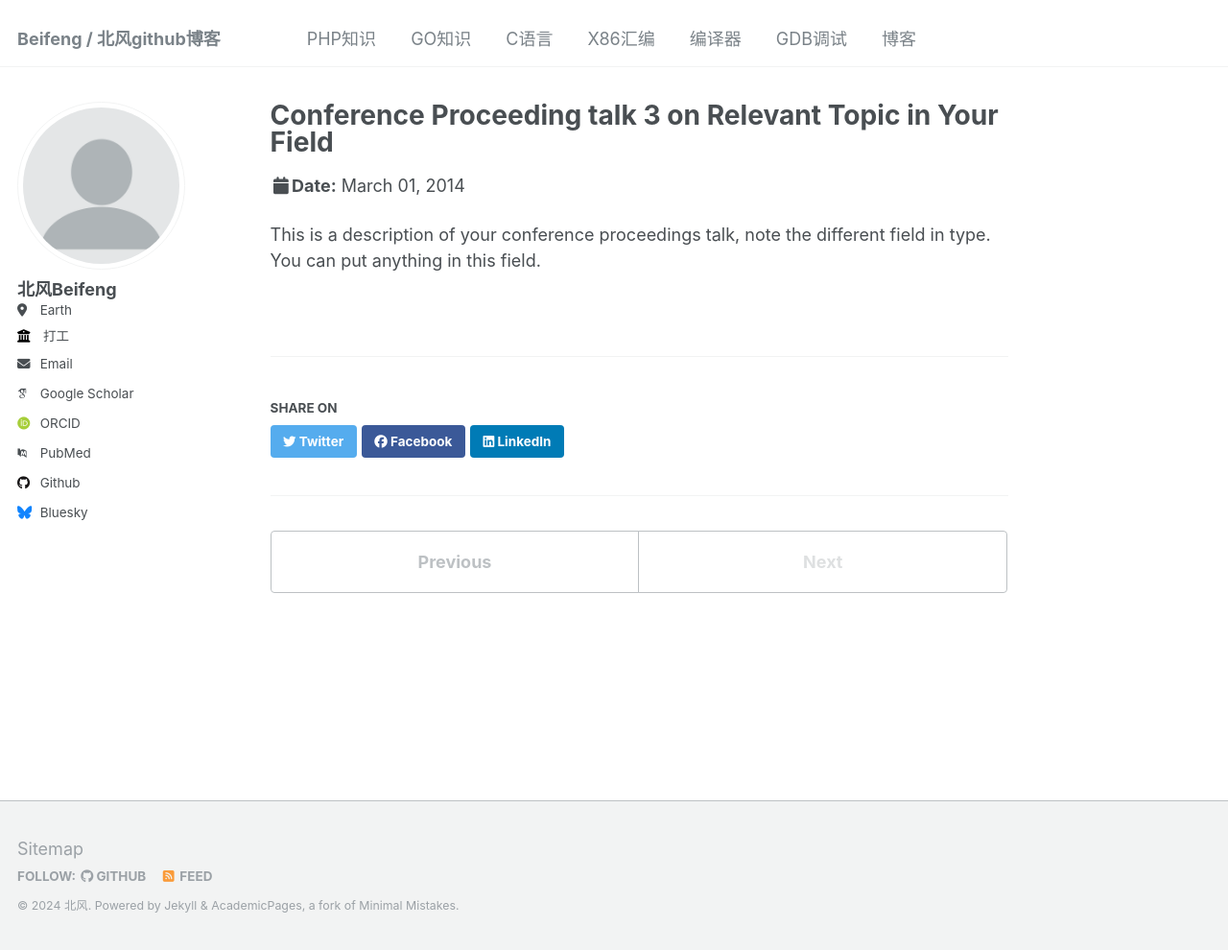
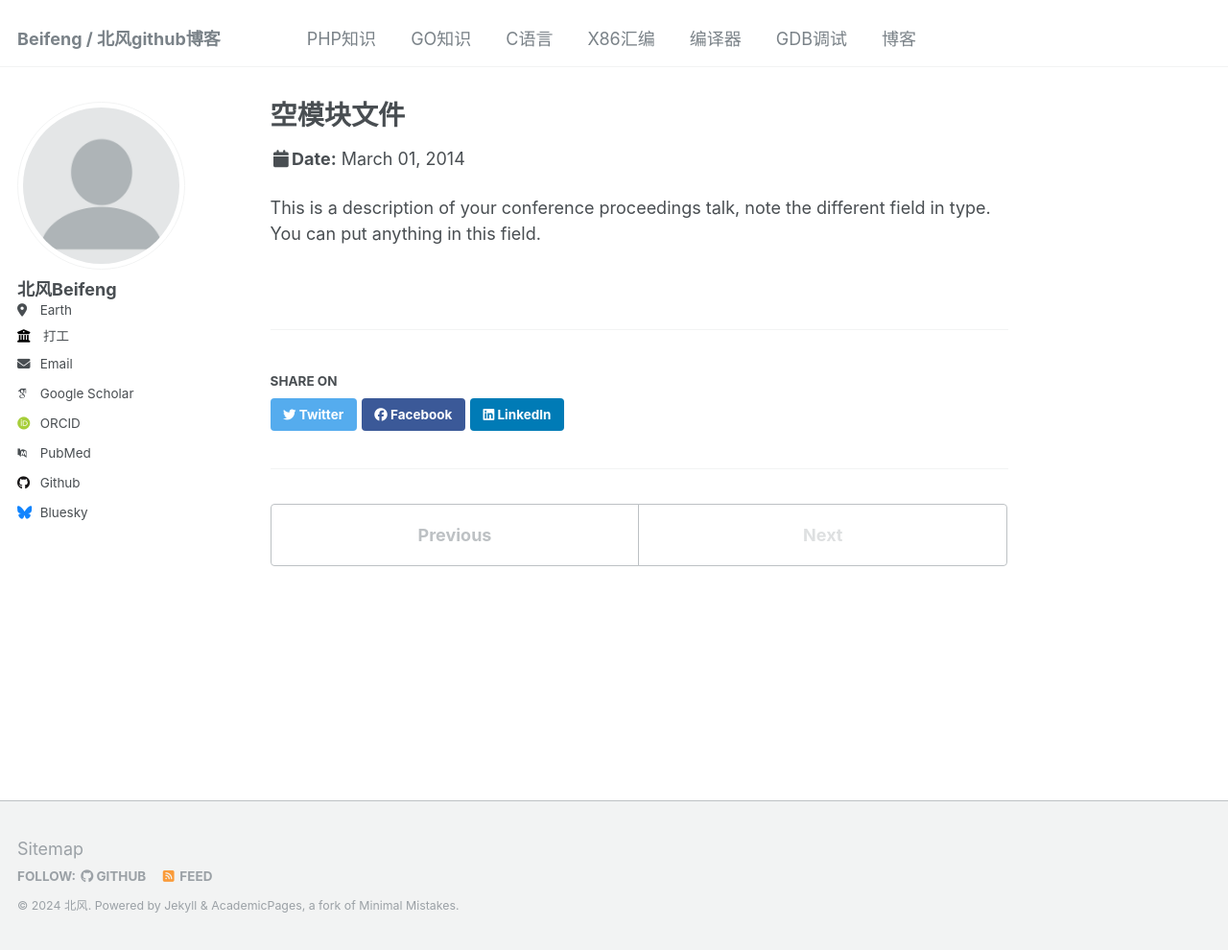
Before and after one commit to beifengisnil/beifengisnil.github.io, a Jekyll site: the page built from _talks/2014-03-01-talk-3.md, in a window 1280 px wide and 990 px high. Shown: the whole window at 96% size. Built offline with Jekyll 4.4.1, drawn with Linux system fonts in a browser that asks for light colours; some web fonts are replaced.

Commit message:
Update 2014-03-01-talk-3.md

```diff
--- a/_talks/2014-03-01-talk-3.md
+++ b/_talks/2014-03-01-talk-3.md
@@ -1,5 +1,5 @@
 ---
-title: "Conference Proceeding talk 3 on Relevant Topic in Your Field"
+title: "空模块文件"
 collection: talks
 type: "Conference proceedings talk"
 permalink: /talks/2014-03-01-talk-3
```
